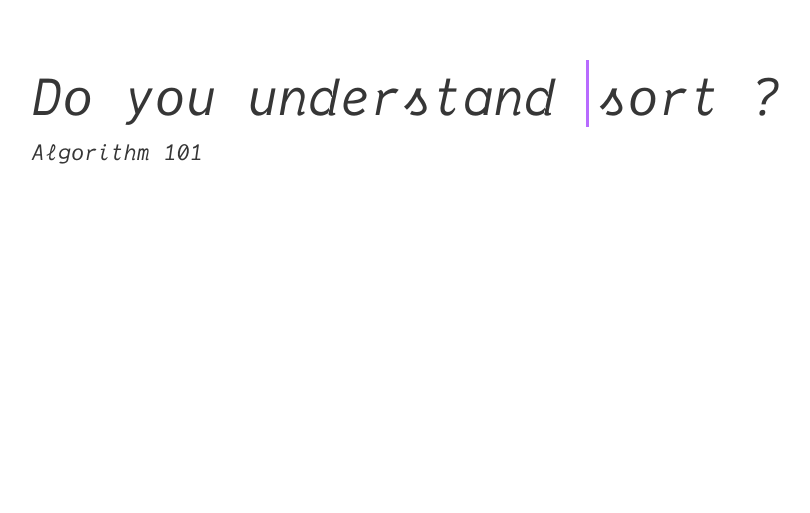
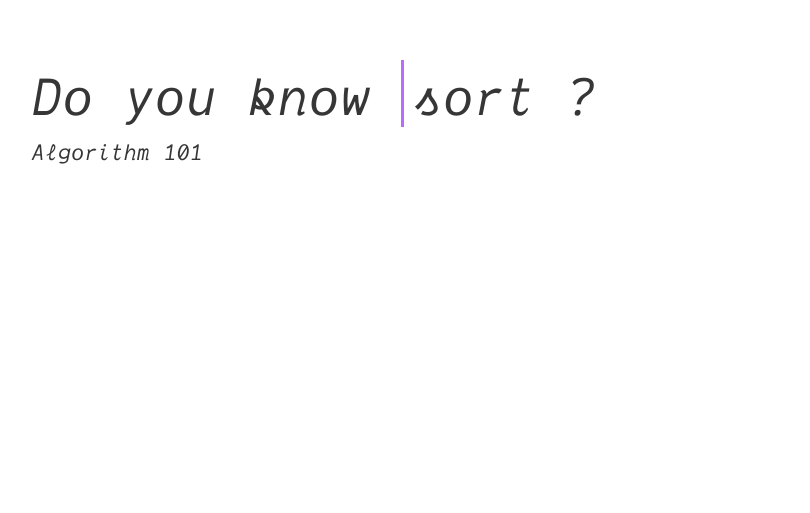
Before and after one commit to promer94/visualizationOfSorting, a website built with Parcel: page index.html in a window 1280 px wide. Shown: the part 287-800 px from the top of the page, without its empty margins (23-833 px from the left). Built offline with nearby package versions, Linux system fonts and the light colour scheme.

Commit message:
:bug: test hooks

```diff
--- a/index.html
+++ b/index.html
@@ -27,7 +27,7 @@
 
   <body>
     <div id="home" class="container is-fullhd title">
-      <h1 id="text">Do you understand <span id="writer" class="sort-writer" data-wait="1000" data-words='["selection", "bubble","insertion","merge","quick"]'></span>
+      <h1 id="text">Do you know <span id="writer" class="sort-writer" data-wait="1000" data-words='["selection", "bubble","insertion","merge","quick"]'></span>
         <span class="sort">sort ?</span></h1>
       <h2>Algorithm 101 </h2>
     </div>
```
